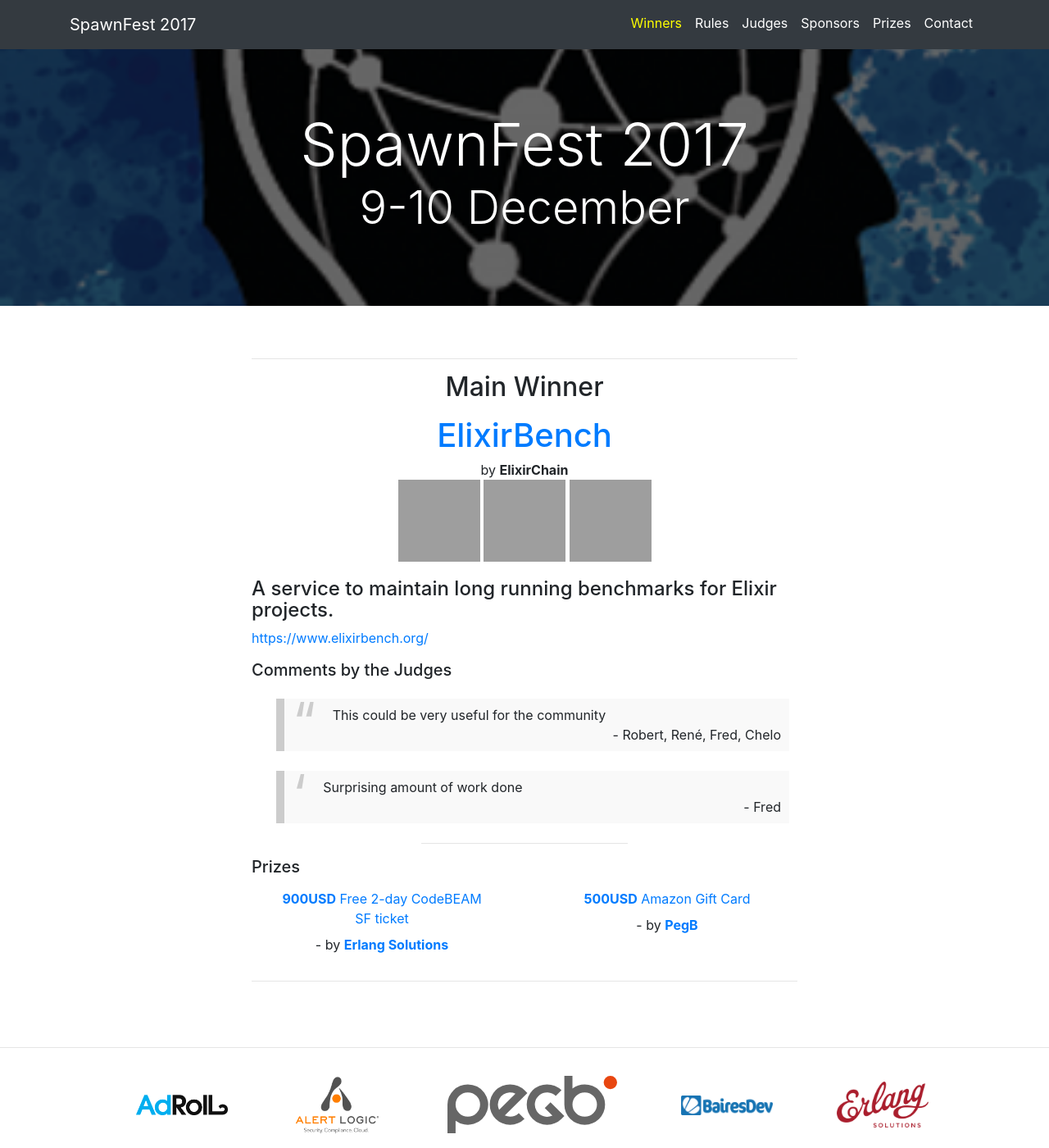
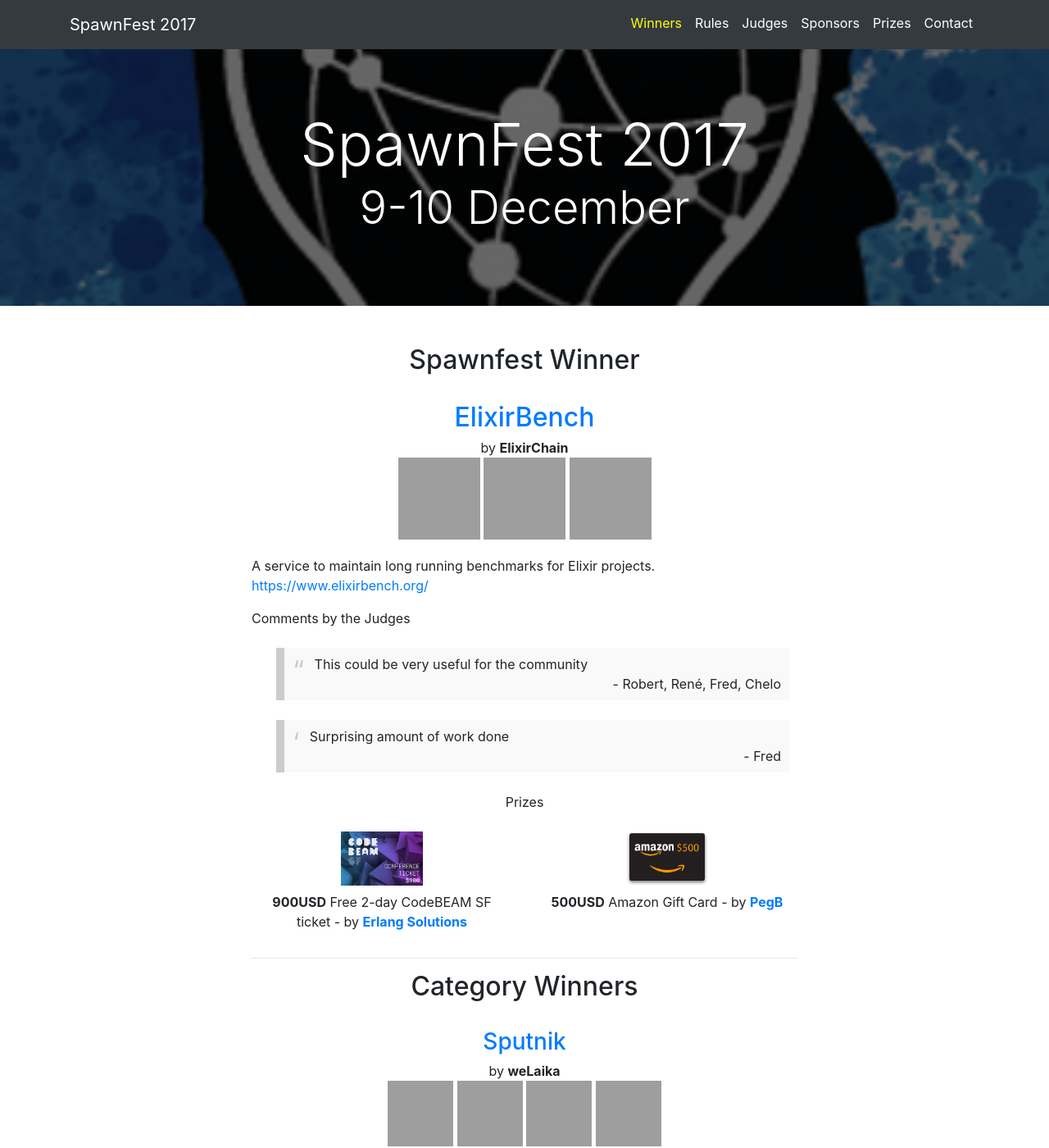
Before and after one commit to spawnfest/spawnfest.github.io, a Jekyll site: the page built from winners.html, in a window 1280 px wide and 1400 px high. Shown: the whole window at 82% size. Built offline with Jekyll 4.4.1, drawn with Linux system fonts in a browser that asks for light colours; some of the changed text lies outside the part shown; grey boxes are pictures that could not be loaded.

Commit message:
add category winners

```diff
--- a/_config.yml
+++ b/_config.yml
@@ -173,11 +173,11 @@
         user: ramensoup
         avatar: https://avatars0.githubusercontent.com/u/9130232
     prize:
-      - name: <strong>500USD</strong> Amazon Gift Card
-        sponsor: PegB
-        sponsor_url: https://www.pegb.tech/
-        url: https://www.amazon.com/gift-cards/
-        image: amazon-gift-card-500.png
+      name: <strong>500USD</strong> Amazon Gift Card
+      sponsor: PegB
+      sponsor_url: https://www.pegb.tech/
+      url: https://www.amazon.com/gift-cards/
+      image: amazon-gift-card-500.png
     comments:
       - text: Nicely documented; Good UI; Extra points for good accessibility.
         author: René
@@ -203,11 +203,11 @@
         user: fbergero
         avatar: https://avatars1.githubusercontent.com/u/8310634
     prize:
-      - name: <strong>500USD</strong> Gyft Card
-        sponsor: Alert Logic
-        sponsor_url: https://www.alertlogic.com/
-        url: https://www.gyft.com/buy-gift-cards/gyft-card/?category=Featured%20Gift%20Cards
-        image: gyft-card2.png
+      name: <strong>500USD</strong> Gyft Card
+      sponsor: Alert Logic
+      sponsor_url: https://www.alertlogic.com/
+      url: https://www.gyft.com/buy-gift-cards/gyft-card/?category=Featured%20Gift%20Cards
+      image: gyft-card2.png
     comments:
       - text: Decent docs, tests pass. The process registry idea is not new, but the CRDT approach here is fun.
         author: Fred
@@ -226,11 +226,11 @@
         user: piisalie
         avatar: https://avatars3.githubusercontent.com/u/3163390
     prize:
-      - name: <strong>600USD</strong> ThinkGeek Gift Card
-        sponsor: BairesDev
-        sponsor_url: https://www.bairesdev.com/
-        url: https://www.thinkgeek.com/brain/order/certificate.cgi
-        image: thinkgeek-gift-card.jpg
+      name: <strong>600USD</strong> ThinkGeek Gift Card
+      sponsor: BairesDev
+      sponsor_url: https://www.bairesdev.com/
+      url: https://www.thinkgeek.com/brain/order/certificate.cgi
+      image: thinkgeek-gift-card.jpg
     comments:
       - text: I like the simulation-first approach; code is clean and structured; bonus points for terminal-size-dependant ASCII animations.
         author: René
@@ -256,11 +256,11 @@
         user: rylek90
         avatar: https://avatars0.githubusercontent.com/u/10184544
     prize:
-      - name: <strong>500USD</strong> Amazon Gift Card
-        sponsor: PegB
-        sponsor_url: https://www.pegb.tech/
-        url: https://www.amazon.com/gift-cards/
-        image: amazon-gift-card-500.png
+      name: <strong>500USD</strong> Amazon Gift Card
+      sponsor: PegB
+      sponsor_url: https://www.pegb.tech/
+      url: https://www.amazon.com/gift-cards/
+      image: amazon-gift-card-500.png
     comments:
       - text: Bonus points for README illustrations.
         author: René
@@ -276,11 +276,11 @@
         user: cosmin-harangus
         avatar: https://avatars2.githubusercontent.com/u/381639
     prize:
-      - name: <strong>400USD</strong> Free ticket to Any CodeBEAM Lite
-        sponsor: Erlang Solutions
-        sponsor_url: https://www.erlang-solutions.com/
-        url: http://www.erlang-factory.com
-        image: codebeamlite2018.jpg
+      name: <strong>400USD</strong> Free ticket to Any CodeBEAM Lite
+      sponsor: Erlang Solutions
+      sponsor_url: https://www.erlang-solutions.com/
+      url: http://www.erlang-factory.com
+      image: codebeamlite2018.jpg
     comments:
       - text: While not a novel technology, creating an IMAP lib in Elixir is a great idea.
         author: Robert
@@ -302,11 +302,11 @@
         user: Eseas
         avatar: https://avatars0.githubusercontent.com/u/19321727
     prize:
-      - name: <strong>300USD</strong> Sparkfun Gift Card
-        sponsor: AdRoll
-        sponsor_url: https://www.adroll.com/
-        url: https://www.sparkfun.com/products/13726
-        image: sparkfun-gift-certificate.jpg
+      name: <strong>300USD</strong> Sparkfun Gift Card
+      sponsor: AdRoll
+      sponsor_url: https://www.adroll.com/
+      url: https://www.sparkfun.com/products/13726
+      image: sparkfun-gift-certificate.jpg
     comments:
       - text: Very cool concept, but hard to test -- actually has a working Wx GUI though, so props for that.
         author: Fred
@@ -323,11 +323,11 @@
         user: jfacorro
         avatar: https://avatars3.githubusercontent.com/u/1522569
     prize:
-      - name: <strong>300USD</strong> Amazon Gift Card
-        sponsor: AdRoll
-        sponsor_url: https://www.adroll.com/
-        url: https://www.amazon.com/gift-cards/
-        image: amazon-gift-card5.png
+      name: <strong>300USD</strong> Amazon Gift Card
+      sponsor: AdRoll
+      sponsor_url: https://www.adroll.com/
+      url: https://www.amazon.com/gift-cards/
+      image: amazon-gift-card5.png
     comments:
       - text: Clojerl! Nice choice. Instructions were clear and the concept cool.
         author: Fred
--- a/css/one-page-wonder.css
+++ b/css/one-page-wonder.css
@@ -129,12 +129,17 @@
   vertical-align: bottom;
 }
 
-img.winner-prize {
-  max-width: 150px;
+img.member-small {
+  width: 80px;
+  vertical-align: bottom;
 }
 
-.winner-title {
-  margin-top: 20px;
+img.winner-prize {
+  max-width: 100px;
+}
+
+.winner-box {
+  margin-top: 35px;
 }
 
 .winner-description {
@@ -156,7 +161,7 @@
 blockquote:before {
   color: #ccc;
   content: open-quote;
-  font-size: 4em;
+  font-size: 2em;
   line-height: 0.1em;
   margin-right: 0.25em;
   vertical-align: -0.4em;
--- a/winners.html
+++ b/winners.html
@@ -8,11 +8,10 @@
   <div class="p-5 row">
     <div class="col-md-2"></div>
     <div class="col-md-8">
-      <hr class="col-md-16" />
       <div class="text-center">
-        <h2 class="display-5">Main Winner</h2>
-        <div class="winner-title">
-          <h1><a href="https://github.com/spawnfest/{{ site.winner.repo }}" target="_blank">{{ site.winner.project }}</a></h1>
+        <h2 class="display-5">Spawnfest Winner</h2>
+        <div class="winner-box">
+          <h2><a href="https://github.com/spawnfest/{{ site.winner.repo }}" target="_blank">{{ site.winner.project }}</a></h2>
         </div>
         <div>
           by <strong>{{ site.winner.team }}</strong>
@@ -25,36 +24,88 @@
         </div>
       </div>
       <div class="winner-description">
-        <h4>{{ site.winner.description }}</h4>
+        <span>{{ site.winner.description }}</span>
         <p><a href="{{ site.winner.link }}" target="_blank">{{ site.winner.link }}</a></p>
       </div>
-      <h5>Comments by the Judges</h5>
+      <div class="comments-box">
+        <p>Comments by the Judges</p>
         <div>
           {% for comment in site.winner.comments %}
             <div class="comment">
               <blockquote>
-              <p>{{ comment.text }}</p>
+                {{ comment.text }}
                 <footer class="cmt-author">- {{ comment.author }}</footer>
               </blockquote>
             </div>
           {% endfor %}
         </div>
-      <hr class="col-md-4">
-      <h5>Prizes</h5>
+      </div>
+      <div class="text-center"><p>Prizes</p></div>
       <div class="row text-center">
         {% for prize in site.winner.prizes %}
           <div class="col-md-6">
+            <a class="nav-link" target="_blank" href="{{ prize.url }}">
+            <img class="winner-prize" src="/img/{{ prize.image }}" alt="{{ prize.name }}">
+            </a>
             <div class="col-md-12">
-              <p><a class="nav-link" target="_blank" href="{{ prize.url }}">{{ prize.name }}</a>
+              <p>{{ prize.name }}
               - by <strong><a target="_blank" href="{{ prize.sponsor_url }}">{{ prize.sponsor }}</a></strong></p>
             </div>
           </div>
         {% endfor %}
       </div>
-      <hr class="col-md-16" />
+      <hr/>
 
+      <!-- Category Winners -->
+
+      <div class="">
+        <h2 class="text-center display-5">Category Winners</h2>
+        <div class="row winner-box">
+          {% for winner in site.category_winners %}
+            <div class="col-md-12">
+              <div class="text-center">
+                <h3><a href="https://github.com/spawnfest/{{ winner.repo }}" target="_blank">{{ winner.project }}</a></h3>
+                by <strong>{{ winner.team }}</strong>
+                <div>
+                  {% for member in winner.members %}
+                    <a href="https://github.com/{{ member.user }}" target="_blank">
+                      <img class="member-small"  src="{{ member.avatar }}">
+                    </a>
+                  {% endfor %}
                 </div>
-
+              </div>
+              <div class="winner-description">
+                <p>Category: <strong>{{ winner.category }}</strong></p>
+                <span>{{ winner.description }}</span>
+                <p><a href="{{ winner.link }}" target="_blank">{{ winner.link }}</a></p>
+              </div>
+              <p>Comments by the Judges</p>
+              <div>
+                {% for comment in winner.comments %}
+                  <div class="comment">
+                    <blockquote>
+                      {{ comment.text }}
+                      <footer class="cmt-author">- {{ comment.author }}</footer>
+                    </blockquote>
+                  </div>
+                {% endfor %}
+              </div>
+              <div class="text-center">
+                Prize
+                <a class="nav-link" target="_blank" href="{{ winner.prize.url }}">
+                <img class="winner-prize" src="/img/{{ winner.prize.image }}" alt="{{ winner.prize.name }}">
+                </a>
+                <div>
+                  <p>{{ winner.prize.name }}
+                  - by <strong><a target="_blank" href="{{ winner.prize.sponsor_url }}">{{ winner.prize.sponsor }}</a></strong></p>
+                </div>
+              </div>
+            </div>
+            <hr class="col-md-6">
+          {% endfor %}
+        </div>
+      </div>
+    </div>
     <div class="col-md-2"></div>
   </div>
 </div>
```
Lines whose indentation alone changed are shown as unchanged.
